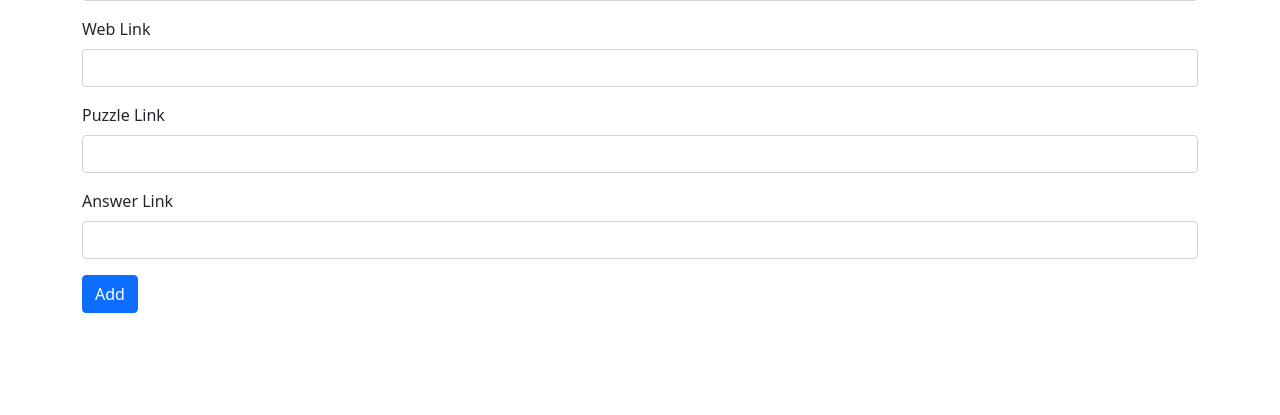
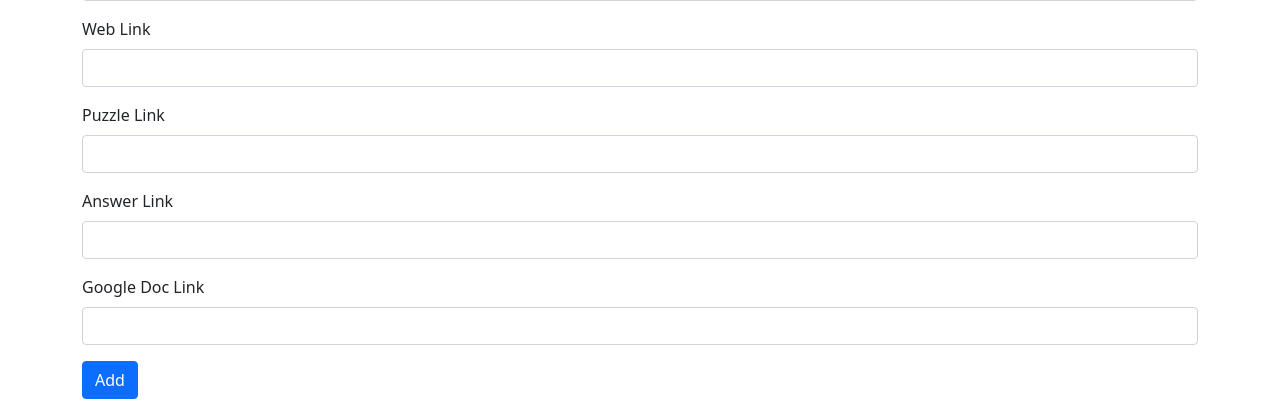
Before and after one commit to lukwam/hex, a Flask app: page /admin/puzzles/add in a window 1280 px wide. Shown: the part 633-1048 px from the top of the page. Before the commit the page ends 946 px from the top, so only its background shows below. Run offline with Flask 2, Linux system fonts and the light colour scheme; data that the repository does not hold is empty; some libraries are stand-ins or nearby versions.

Commit message:
Added Google Doc Link to puzzle data.

```diff
--- a/app/main.py
+++ b/app/main.py
@@ -638,6 +638,7 @@ def admin_puzzles_edit(puzzle_id):
             if book.strip():
                 books.append(book.strip())
         date = request.form.get("date")
+        googledoc_link = request.form.get("googledoc_link")
         issue = request.form.get("issue")
         num = request.form.get("num")
         pub = request.form.get("publication")
@@ -657,6 +658,7 @@ def admin_puzzles_edit(puzzle_id):
             "answer_link": answer_link,
             "books": books,
             "date": dateparser.parse(date),
+            "googledoc_link": googledoc_link,
             "issue": issue,
             "num": num,
             "pub": pub,
--- a/app/templates/puzzle_edit.html
+++ b/app/templates/puzzle_edit.html
@@ -62,6 +62,11 @@
     <input type="text" class="form-control" id="answer_link" name="answer_link" value="{{ puzzle.answer_link if puzzle.answer_link else "" }}">
   </div>
 
+  <div class="mb-3">
+    <label for="googledoc_link" class="form-label">Google Doc Link</label>
+    <input type="text" class="form-control" id="googledoc_link" name="googledoc_link" value="{{ puzzle.googledoc_link if puzzle.googledoc_link else "" }}">
+  </div>
+
   <button type="submit" class="btn btn-primary">{{ "Save" if puzzle.id else "Add" }}</button>
 
 </form>
```
